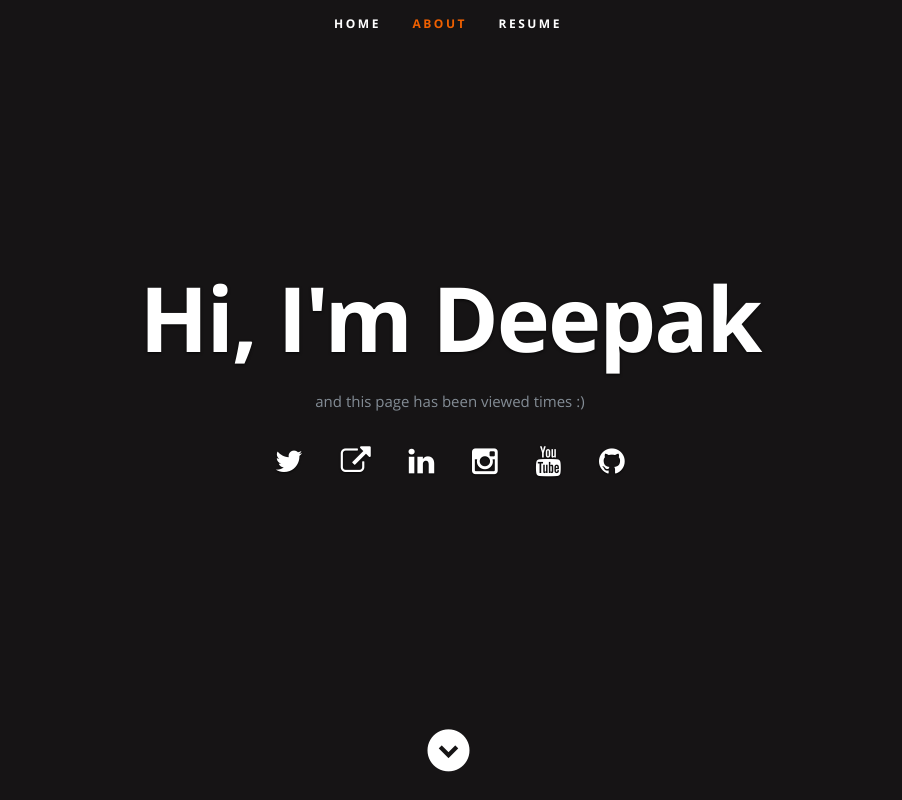
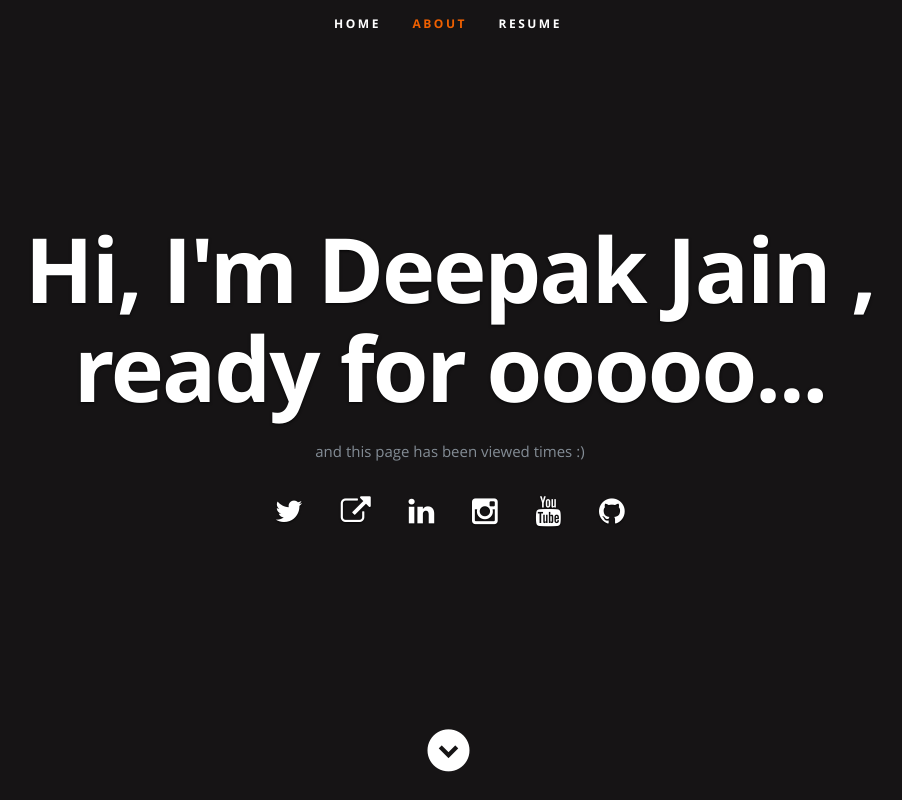
Before and after one commit to djmds/Az-Resume, a plain HTML site: page frontend/index.html in a window 1280 px wide. Shown: the top 800 px of the page, without its empty margins (192-1094 px from the left). Drawn offline with nearby package versions, Linux system fonts and the light colour scheme; no server answers.

Commit message:
index html file changed.

```diff
--- a/frontend/index.html
+++ b/frontend/index.html
@@ -54,7 +54,7 @@
 
       <div class="row banner">
          <div class="banner-text">
-            <h1 class="responsive-headline">Hi, I'm Deepak</h1>
+            <h1 class="responsive-headline">Hi, I'm Deepak Jain , ready for ooooo...</h1>
 
             <p>and this page has been viewed <a id="counter"></a> times :) </p>
             <ul class="social">
```
